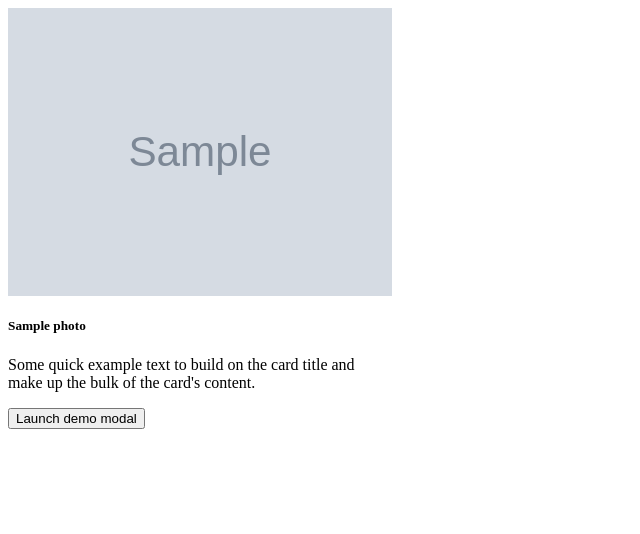
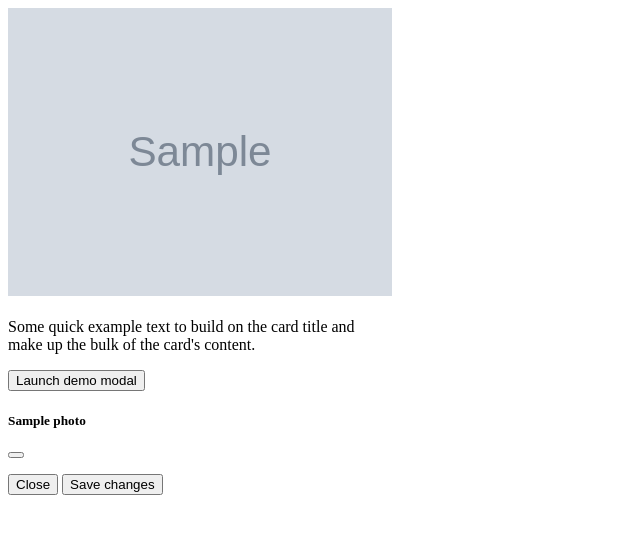
Before and after one commit to Andy3643/Personal-Gallery, a Django app: template andypiix/templates/index.html in a window 1280 px wide. Shown: the top 534 px of the page, without its empty margins (0-640 px from the left). Run offline with Django 4.2, Linux system fonts and the light colour scheme; the template is opened without the code that fills it: most values are stand-ins (such as "Sample title", 1, 10 or a date in 2020); parts of the project's set-up code (start-up, migrations or seed data) failed here and were passed over.

Commit message:
ft:add modal display card for photo details

```diff
--- a/andypiix/templates/index.html
+++ b/andypiix/templates/index.html
@@ -6,10 +6,30 @@
     </a>
   </div>
   <div class="card-body">
-    <h5 class="card-title">{{photo.img_name}}</h5>
+    <h5 class="card-title"></h5>
     <p class="card-text">Some quick example text to build on the card title and make up the bulk of the card's content.</p>
     <button type="button" class="btn btn-primary" data-mdb-toggle="modal" data-mdb-target="#exampleModal">
       Launch demo modal
     </button>
   </div>
 </div>
+
+<div class="modal fade" id="exampleModal" tabindex="-1" aria-labelledby="exampleModalLabel" aria-hidden="true">
+  <div class="modal-dialog">
+    <div class="modal-content">
+      <div class="modal-header">
+        <h5 class="modal-title" id="exampleModalLabel">{{photo.img_name}}</h5>
+        <button type="button" class="btn-close" data-mdb-dismiss="modal" aria-label="Close"></button>
+      </div>
+      <div class="modal-body">
+        <p></p>
+        <p></p>
+        <p></p>
+      </div>
+      <div class="modal-footer">
+        <button type="button" class="btn btn-secondary" data-mdb-dismiss="modal">Close</button>
+        <button type="button" class="btn btn-primary">Save changes</button>
+      </div>
+    </div>
+  </div>
+</div>
```
